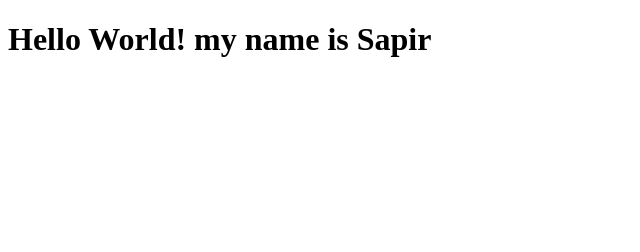
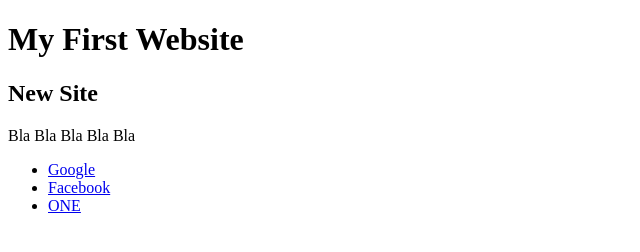
Before and after one commit to sapcho/test, a plain HTML site: page index.html in a window 1280 px wide. Shown: the whole page, without its empty margins (0-640 px from the left). Drawn offline with Linux system fonts and the light colour scheme.

Commit message:
update html

```diff
--- a/index.html
+++ b/index.html
@@ -2,9 +2,20 @@
 <html lang="en">
   <head>
     <meta charset="UTF-8">
-    <title>Title</title>
+    <title>My First Website</title>
   </head>
   <body>
-    <h1>Hello World! my name is Sapir</h1>
+    <h1>My First Website</h1>
+
+    <h2>New Site</h2>
+
+    <p>Bla Bla Bla Bla Bla</p>
+
+    <ul>
+    	<li> <a href="http://www.google.com" alt="Google">Google</li>
+    	<li> <a href="http://www.Facebook.com" alt="Google">Facebook</li>
+    	<li> <a href="http://www.One.co.co.il" alt="Google">ONE</li>
+    </ul>
+
   </body>
 </html>
```
